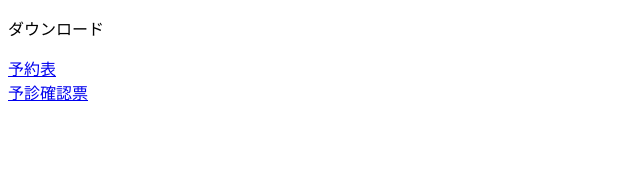
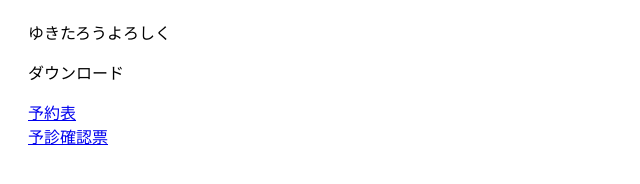
Before and after one commit to Ryuichi0128/sample, a plain HTML site: page index.html in a window 1280 px wide. Shown: the whole page, without its empty margins (0-640 px from the left). Drawn offline with Linux system fonts and the light colour scheme.

Commit message:
Update index.html

```diff
--- a/index.html
+++ b/index.html
@@ -11,8 +11,11 @@
     <!--
     <canvas id="main"></canvas>
     -->
-    <p>ダウンロード</p>
-    <a href="1p.png" download>予約表</a><br>
-    <a href="2p.png" download>予診確認票</a><br>
+    <div style="margin: 20px;">
+      <p>ゆきたろうよろしく</p>
+      <p>ダウンロード</p>
+      <a href="1p.png" download>予約表</a><br>
+      <a href="2p.png" download>予診確認票</a><br>
+    </div>
   </body>
 </html>
```
